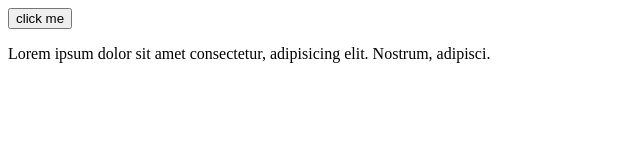
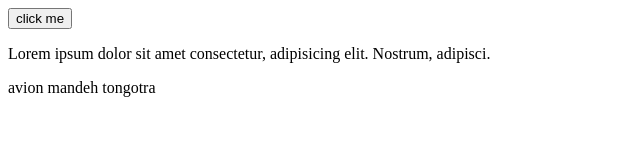
Before and after one commit to X-jonica/git-practice, a plain HTML site: page index.html in a window 1280 px wide. Shown: the whole page, without its empty margins (0-640 px from the left). Drawn offline with Linux system fonts and the light colour scheme.

Commit message:
ajout balise p : avion mandeh tongotra

```diff
--- a/index.html
+++ b/index.html
@@ -10,6 +10,7 @@
         <button class="demo">click me</button>
         <!-- j ai ajouté le p dernierement   -->
         <p>Lorem ipsum dolor sit amet consectetur, adipisicing elit. Nostrum, adipisci.</p>
+        <p>avion mandeh tongotra</p>
         <script src="/app.js"></script>
     </body>
 </html>
```
